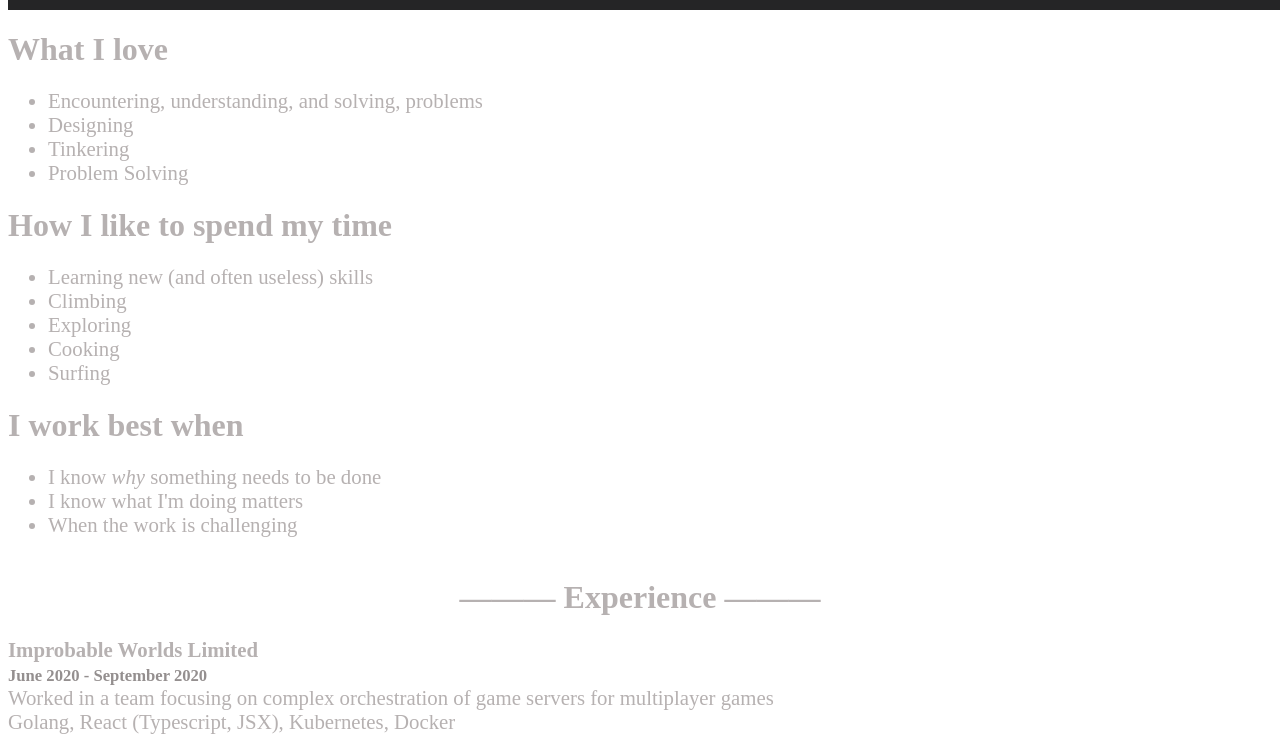
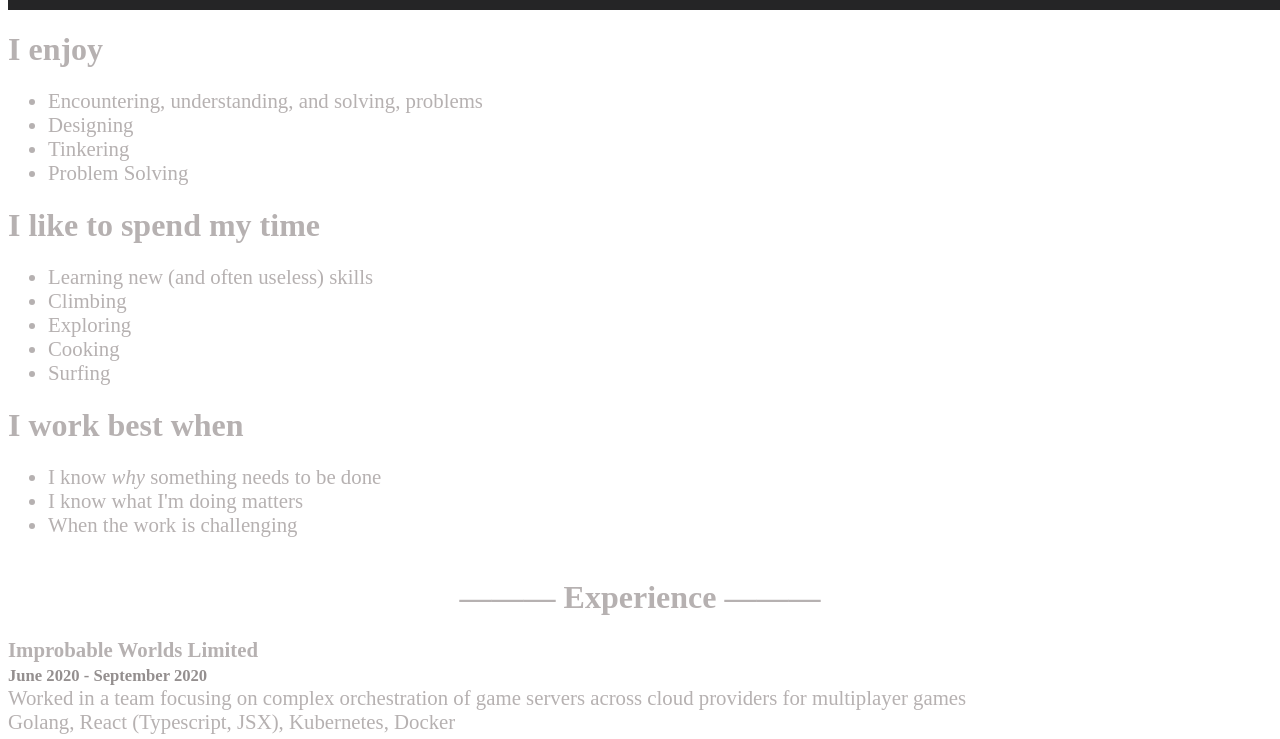
Before and after one commit to Alfred-Mountfield/PortfolioWebsite, a Gatsby site: page /about in a window 1280 px wide. Shown: the part 61-800 px from the top of the page. Built offline with nearby package versions, Linux system fonts and the light colour scheme; Gatsby itself is replaced by a stand-in of ours.

Commit message:
Small updates

```diff
--- a/src/pages/about.tsx
+++ b/src/pages/about.tsx
@@ -17,7 +17,7 @@ export const About: React.FC<AboutProps> = props => {
       <Container>
         <Row className="mt-5">
           <Col xs={10} lg={6} className="m-0 mb-4 ml-lg-5 ml-2">
-            <h1 className={styles.paraHeader}>What I love</h1>
+            <h1 className={styles.paraHeader}>I enjoy</h1>
             <p className={styles.paraContent}>
               <ul>
                 <li>Encountering, understanding, and solving, problems</li>
@@ -28,9 +28,9 @@ export const About: React.FC<AboutProps> = props => {
             </p>
           </Col>
         </Row>
-        <Row className="row m-0 justify-content-end">
-          <Col className="col-10 col-lg-6 mb-4 mr-lg-5 mr-2">
-            <h1 className={styles.paraHeader}>How I like to spend my time</h1>
+        <Row className="m-0 justify-content-end">
+          <Col xs={10} lg={6} className="mb-4 mr-lg-5 mr-2">
+            <h1 className={styles.paraHeader}>I like to spend my time</h1>
             <p className={styles.paraContent}>
               <ul>
                 <li>Learning new (and often useless) skills</li>
@@ -43,7 +43,7 @@ export const About: React.FC<AboutProps> = props => {
           </Col>
         </Row>
         <Row className="m-0">
-          <Col className="m-0 col-10 col-lg-6 mb-4 ml-lg-5 ml-2">
+          <Col xs={10} lg={6}  className="m-0 mb-4 ml-lg-5 ml-2">
             <h1 className={styles.paraHeader}>I work best when</h1>
             <p className={styles.paraContent}>
               <ul>
@@ -65,7 +65,7 @@ export const About: React.FC<AboutProps> = props => {
             <span className={styles.dates}>June 2020 - September 2020</span>
           </Col>
           <Col lg={4} md={6} className={styles.explanation}>
-            Worked in a team focusing on complex orchestration of game servers for multiplayer games
+            Worked in a team focusing on complex orchestration of game servers across cloud providers for multiplayer games
           </Col>
           <Col lg={4} md={6} className={styles.explanation}>Golang, React (Typescript, JSX), Kubernetes, Docker</Col>
         </Row>
```
